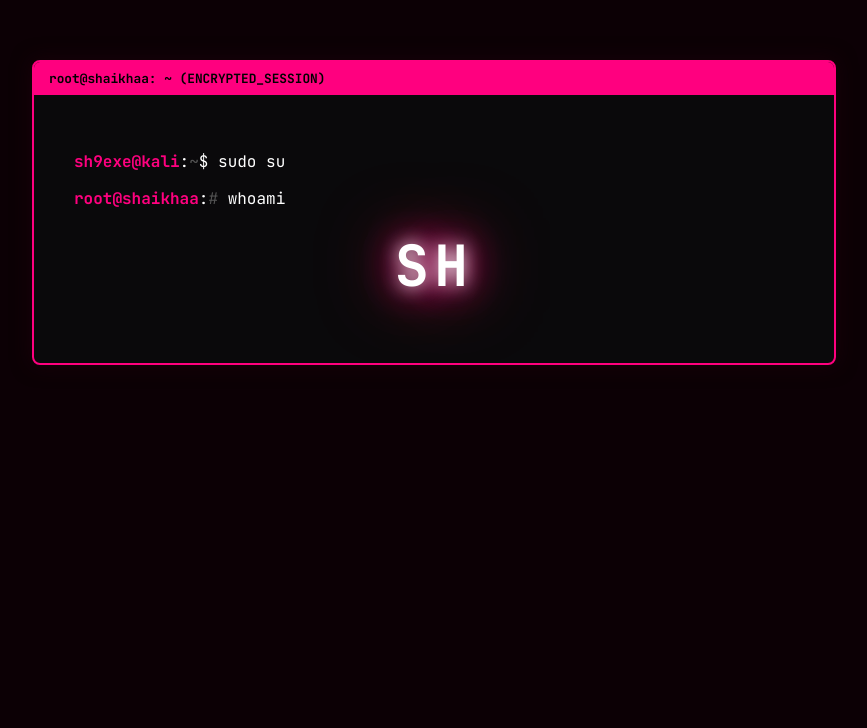
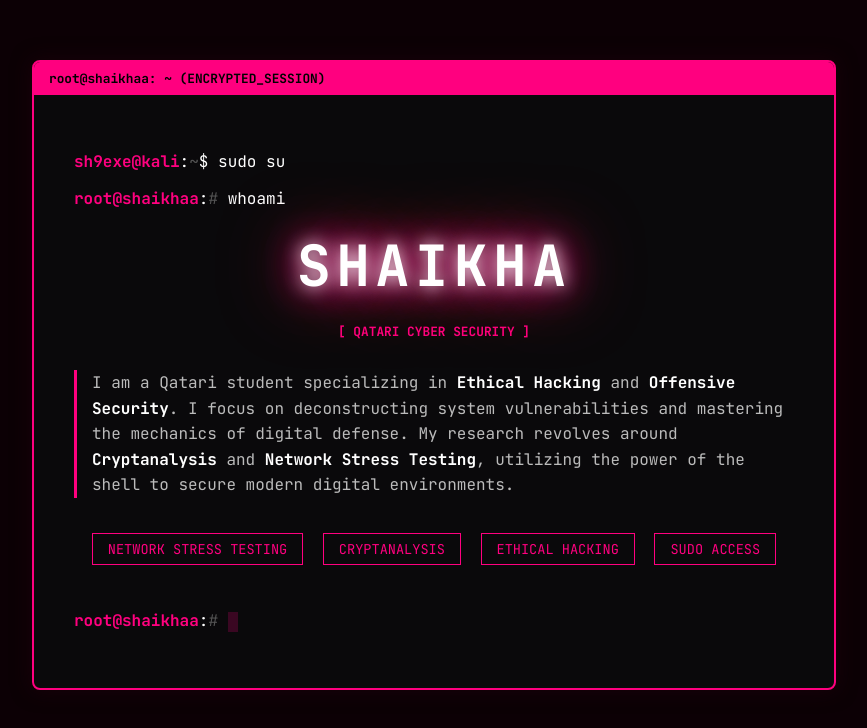
Before and after one commit to sh9exe/sh9exe.github.io, a plain HTML site: page index.html in a window 1280 px wide. Shown: the whole page, without its empty margins (206-1073 px from the left). Drawn offline with Linux system fonts and the light colour scheme.

Commit message:
Update index.html

```diff
--- a/index.html
+++ b/index.html
@@ -132,4 +132,29 @@
             <p><span class="sudo">sh9exe@kali</span>:<span class="path">~</span>$ sudo su</p>
             <p><span class="sudo">root@shaikhaa</span>:<span class="path">#</span> whoami</p>
 
-            <h1 class="glowing-name">SH
+            <h1 class="glowing-name">SHAIKHA</h1>
+
+            <p style="color: var(--neon-pink); font-weight: bold; text-align: center; font-size: 0.8rem;">[ QATARI CYBER SECURITY ]</p>
+
+            <div class="bio-text">
+                I am a Qatari student specializing in <strong>Ethical Hacking</strong> and <strong>Offensive Security</strong>.
+                I focus on deconstructing system vulnerabilities and mastering the mechanics of digital defense.
+                My research revolves around <strong>Cryptanalysis</strong> and <strong>Network Stress Testing</strong>,
+                utilizing the power of the shell to secure modern digital environments.
+            </div>
+
+            <div style="text-align: center;">
+                <span class="label">Network Stress Testing</span>
+                <span class="label">Cryptanalysis</span>
+                <span class="label">Ethical Hacking</span>
+                <span class="label">Sudo Access</span>
+            </div>
+
+            <p style="margin-top: 40px;">
+                <span class="sudo">root@shaikhaa</span>:<span class="path">#</span> <span class="cursor"></span>
+            </p>
+        </div>
+    </div>
+
+</body>
+</html>
```
